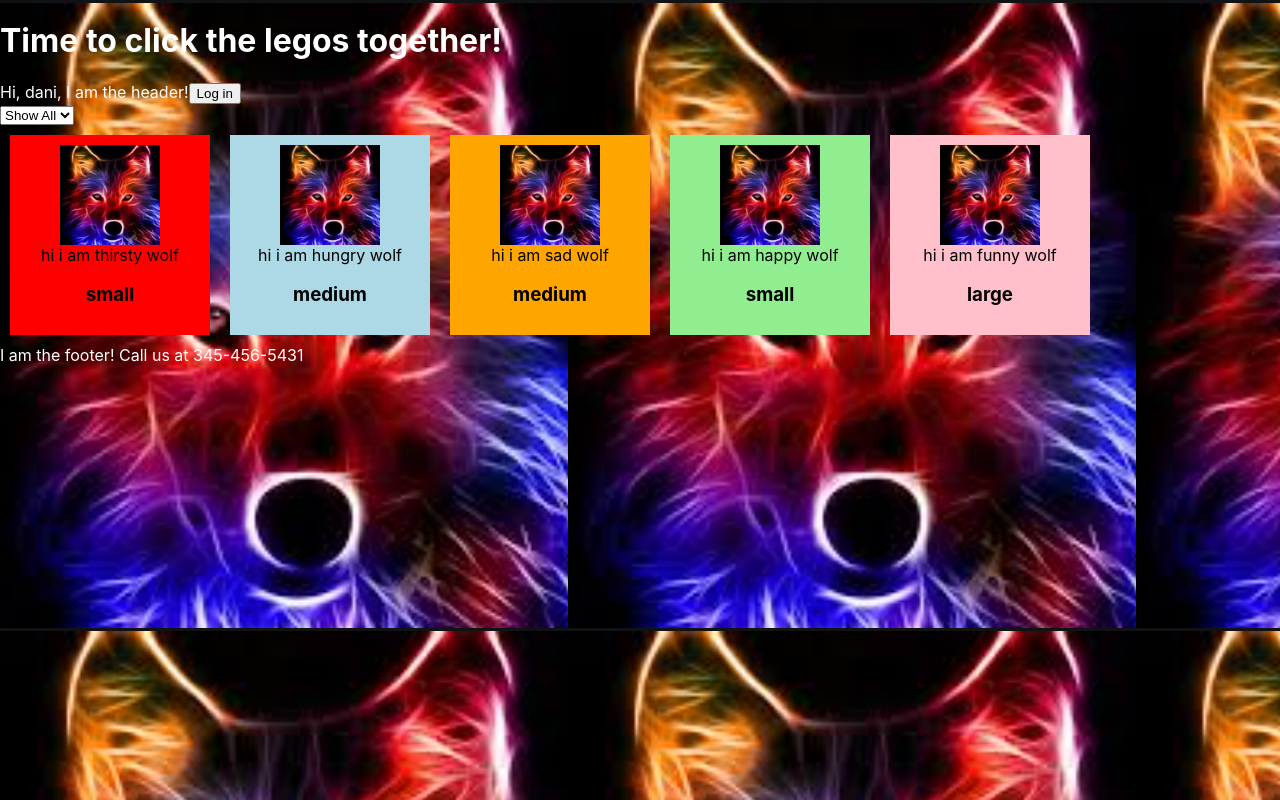
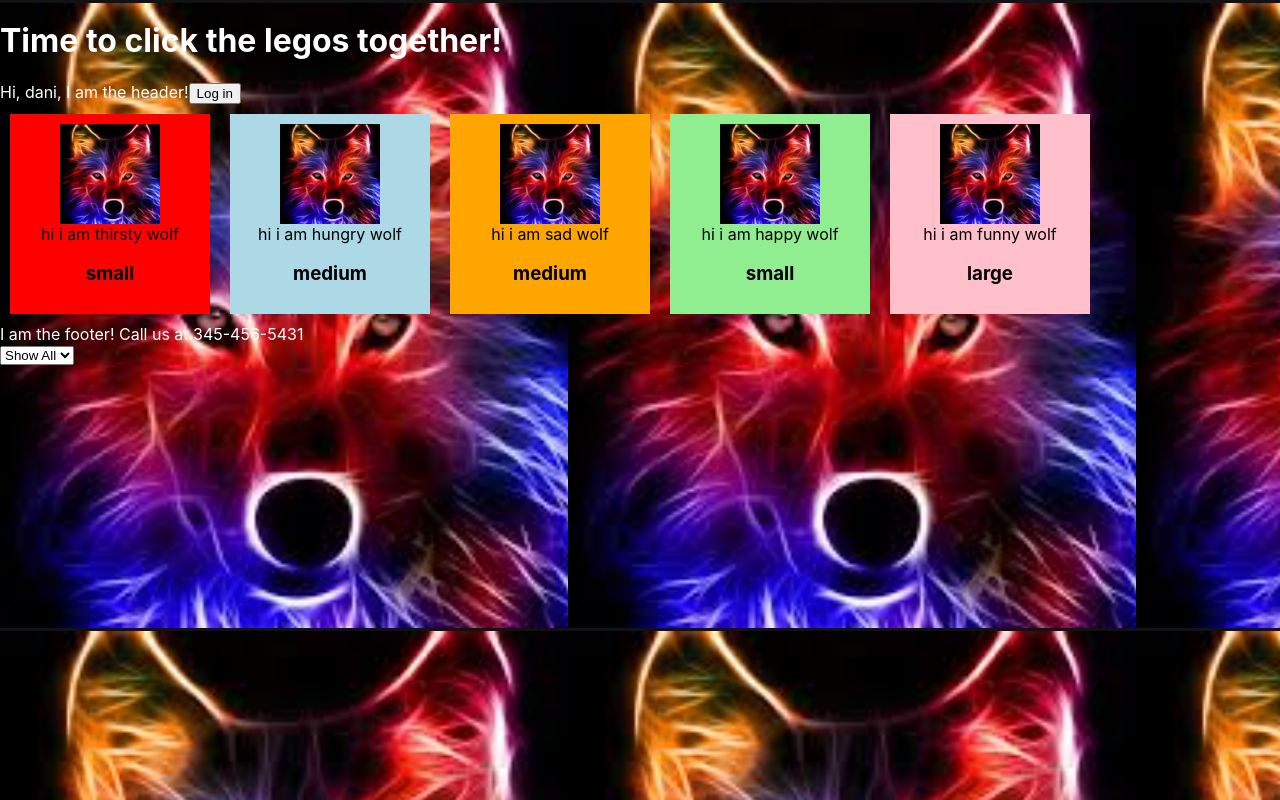
Before and after one commit to dpcairns/react-sandbox-october-2020, a React (Create React App) app: page / in a window 1280 px wide. Built offline with nearby package versions, Linux system fonts and the light colour scheme.

Commit message:
implement callback

```diff
--- a/src/App.js
+++ b/src/App.js
@@ -3,16 +3,36 @@ import './App.css';
 import MySpecialFooter from './MySpecialFooter.js';
 import MySpecialHeader from './MySpecialHeader.js';
 import WolfList from './WolfList.js';
+import DropDown from './DropDown.js';
+
 import wolves from './wolves.js';
 
+// 0) move DropDown into App.js
+// 1) move filter state to App.js
+// 2) give DropDown the debit card to change App.js state
+// 3) give WolfList the filter (since it's the component that needs it)
+
+// app.js is a container component. it manages state and passes it to children.
 export default class App extends React.Component {
+  state = {
+    filter: ''
+  }
+
+  handleChange = e => {
+    this.setState({
+      filter: e.target.value
+    });
+  }
+
   render() {
       return (
         <div className="grid-stuff">
           <h1>Time to click the legos together!</h1>
+
           <MySpecialHeader name="dani" />
-          <WolfList wolves={wolves}/>
+          <WolfList wolves={wolves} filter={this.state.filter}/>
           <MySpecialFooter phone="345-456-5431" />
+          <DropDown handleChange={this.handleChange} />
         </div>
       );
   }
--- /dev/null
+++ b/src/DropDown.js
@@ -0,0 +1,14 @@
+import React, { Component } from 'react'
+
+export default class DropDown extends Component {
+    render() {
+        return (
+            <select onChange={this.props.handleChange}>
+              <option value=''>Show All</option>
+              <option value='small'>Small</option>
+              <option value='medium'>Medium</option>
+              <option value='large'>Large</option>
+            </select>
+        )
+    }
+}
--- a/src/WolfList.js
+++ b/src/WolfList.js
@@ -1,35 +1,20 @@
 import React, { Component } from 'react'
 import MyAmazingArticle from './MyAmazingArticle.js';
 
+// presentational component -- no state, just takes in props and display them
 export default class WolfList extends Component {
-  state = {
-    filter: ''
-  }
-
-  handleChange = e => {
-    this.setState({
-      filter: e.target.value
-    });
-  }
-
     render() {
         const filteredWolves = this.props.wolves.filter((wolf) => {
           // code golf: this.props.wolves.filter((wolf) => !this.state.filter || (wolf.size === this.state.filter))
-          if (!this.state.filter) return true;
+          if (!this.props.filter) return true;
 
-          if (wolf.size === this.state.filter) return true;
+          if (wolf.size === this.props.filter) return true;
 
           return false
         });
 
         return (
           <>
-            <select onChange={this.handleChange}>
-              <option value=''>Show All</option>
-              <option value='small'>Small</option>
-              <option value='medium'>Medium</option>
-              <option value='large'>Large</option>
-            </select>
             <div className="articles">
           {
             filteredWolves.map(wolf =>
```
